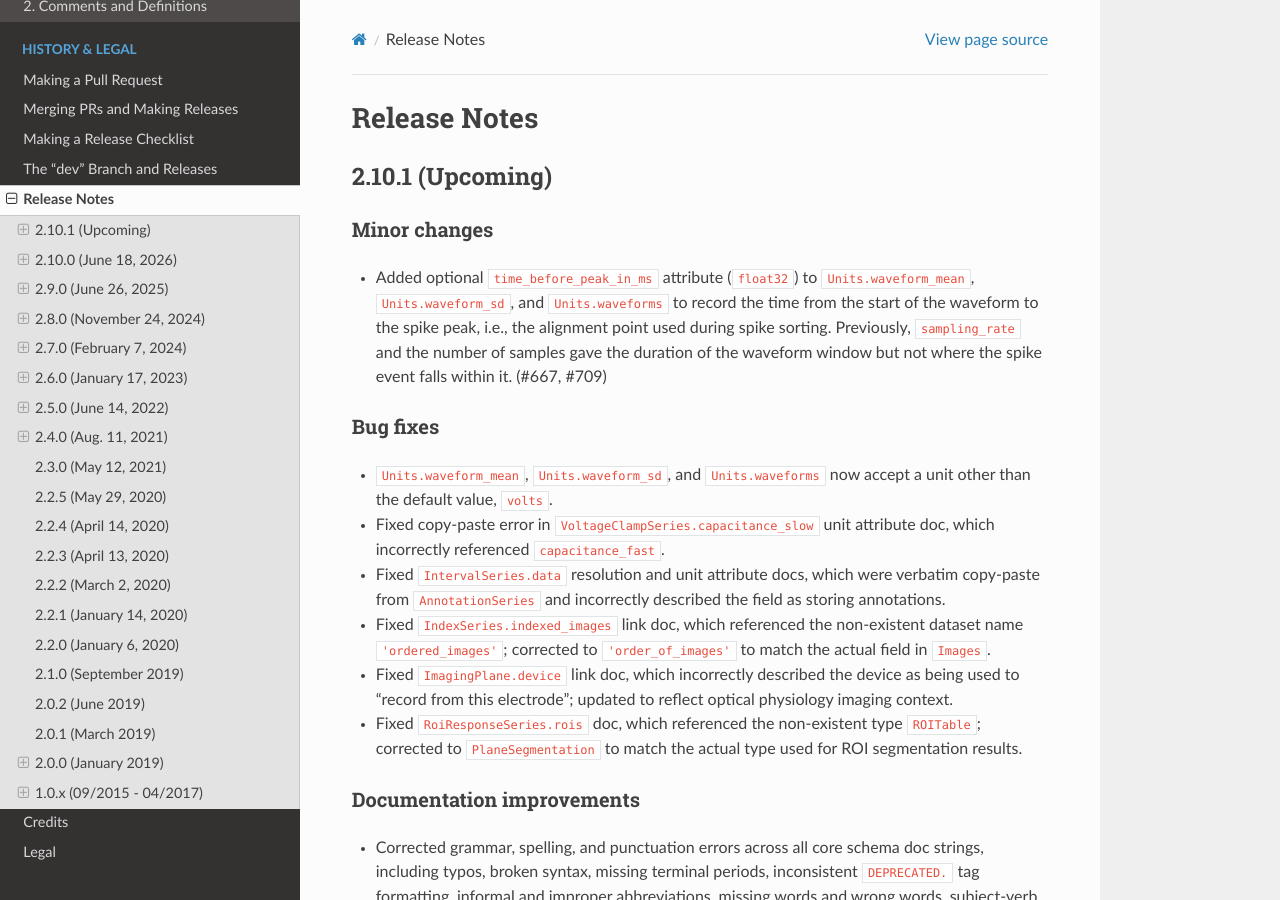
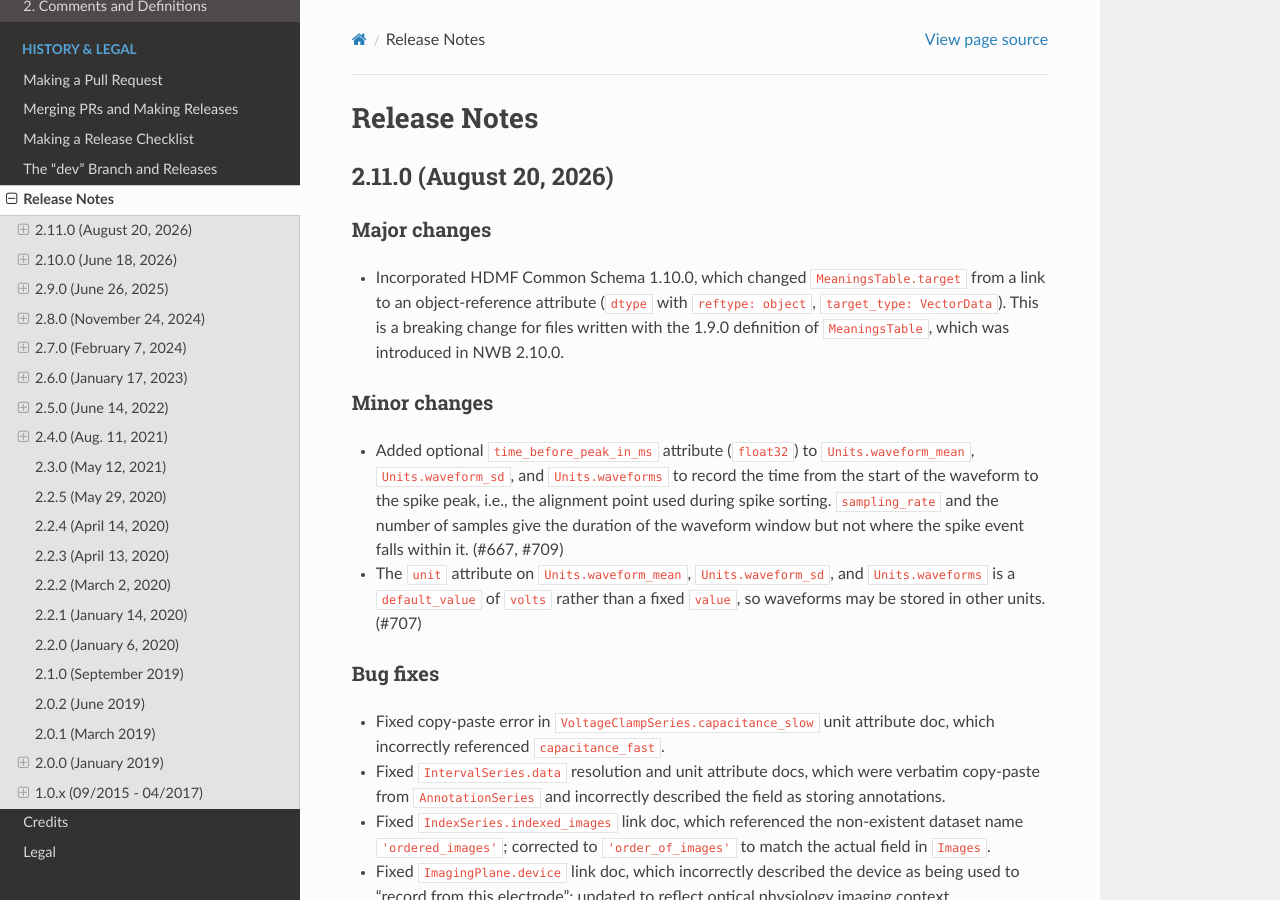
Before and after one commit to NeurodataWithoutBorders/nwb-schema, a Sphinx documentation site: the page built from docs/format/source/format_release_notes.rst, in a window 1280 px wide and 900 px high. Built offline with Sphinx 7.4.7 and the Read the Docs theme 3.1.0, drawn with Linux system fonts in a browser that asks for light colours.

Commit message:
Prepare 2.11.0 release
Update the hdmf-common-schema submodule from 1.9.0 to 1.10.0, set the
version string to 2.11.0 in conf.py, nwb.namespace.yaml, and
nwb.file.yaml, and set the release notes heading to
"2.11.0 (August 20, 2026)".

The release is 2.11.0 rather than 2.10.1 because three changes since
2.10.0 are above patch level: the new optional
Units.waveform_*.time_before_peak_in_ms attribute, the relaxation of the
waveform unit attribute from a fixed value to a default value, and the
hdmf-common-schema 1.10.0 change of MeaningsTable.target from a link to
an object-reference attribute.

Move the waveform unit entry in the release notes from "Bug fixes" to
"Minor changes", since widening what the schema accepts is a schema
feature change.

Co-Authored-By: Claude Opus 5 (1M context) <noreply@anthropic.com>

```diff
--- a/docs/format/source/conf.py
+++ b/docs/format/source/conf.py
@@ -83,9 +83,9 @@ copyright = u'2017-2026, Neurodata Without Borders'
 # built documents.
 #
 # The short X.Y version.
-version = '2.10.1'
+version = '2.11.0'
 # The full version, including alpha/beta/rc tags.
-release = '2.10.1-alpha'
+release = '2.11.0'
 
 # The language for content autogenerated by Sphinx. Refer to documentation
 # for a list of supported languages.
--- a/docs/format/source/format_release_notes.rst
+++ b/docs/format/source/format_release_notes.rst
@@ -3,20 +3,26 @@
 Release Notes
 =============
 
-2.10.1 (Upcoming)
------------------
+2.11.0 (August 20, 2026)
+------------------------
+
+Major changes
+^^^^^^^^^^^^^
+- Incorporated HDMF Common Schema 1.10.0, which changed ``MeaningsTable.target`` from a link to an object-reference
+  attribute (``dtype`` with ``reftype: object``, ``target_type: VectorData``). This is a breaking change for files
+  written with the 1.9.0 definition of ``MeaningsTable``, which was introduced in NWB 2.10.0.
 
 Minor changes
 ^^^^^^^^^^^^^
 - Added optional ``time_before_peak_in_ms`` attribute (``float32``) to ``Units.waveform_mean``,
   ``Units.waveform_sd``, and ``Units.waveforms`` to record the time from the start of the waveform to the spike peak,
-  i.e., the alignment point used during spike sorting. Previously, ``sampling_rate`` and the number of samples gave
+  i.e., the alignment point used during spike sorting. ``sampling_rate`` and the number of samples give
   the duration of the waveform window but not where the spike event falls within it. (#667, #709)
+- The ``unit`` attribute on ``Units.waveform_mean``, ``Units.waveform_sd``, and ``Units.waveforms`` is a
+  ``default_value`` of ``volts`` rather than a fixed ``value``, so waveforms may be stored in other units. (#707)
 
 Bug fixes
 ^^^^^^^^^
-- ``Units.waveform_mean``, ``Units.waveform_sd``, and ``Units.waveforms`` now accept a unit other than the default
-  value, ``volts``.
 - Fixed copy-paste error in ``VoltageClampSeries.capacitance_slow`` unit attribute doc, which incorrectly
   referenced ``capacitance_fast``.
 - Fixed ``IntervalSeries.data`` resolution and unit attribute docs, which were verbatim copy-paste from
```
Also changed, not shown: 2 other files.
